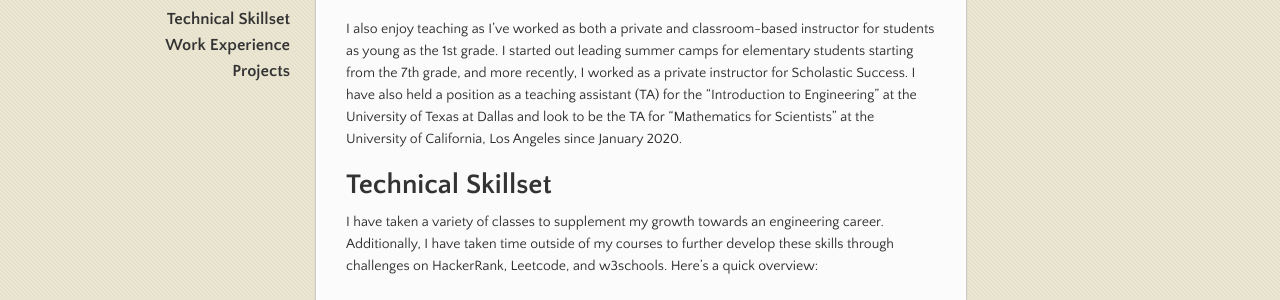
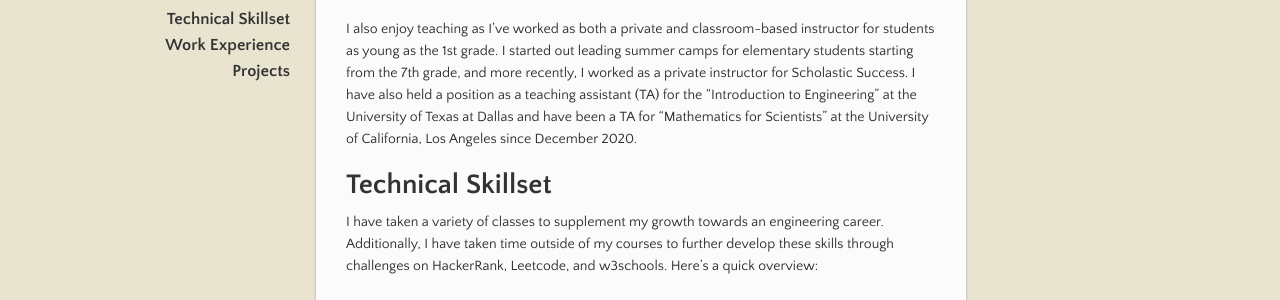
Before and after one commit to mhk150230/Michael-Kim-Bio, a Jekyll site: the page built from index.md, in a window 1280 px wide and 900 px high, scrolled down 1098 px. Shown: the part 239-539 px from the top of the window. Built offline with Jekyll 4.4.1, drawn with Linux system fonts in a browser that asks for light colours.

Commit message:
Update index.md

```diff
--- a/index.md
+++ b/index.md
@@ -32,7 +32,7 @@ Over the past 5 years, I have been blessed to be able to take courses that spark
 
 When I am not on the job, I enjoy keeping an active lifestyle, playing different sports such as basketball, football, and soccer. I love the competition and fully embrace the opportunity to improve every chance I get. I have participated in a handful of basketball tournaments including annual IM brackets for 5v5 and 3v3.
 
-I also enjoy teaching as I’ve worked as both a private and classroom-based instructor for students as young as the 1st grade. I started out leading summer camps for elementary students starting from the 7th grade, and more recently, I worked as a private instructor for Scholastic Success. I have also held a position as a teaching assistant (TA) for the "Introduction to Engineering" at the University of Texas at Dallas and look to be the TA for "Mathematics for Scientists" at the University of California, Los Angeles since January 2020.
+I also enjoy teaching as I’ve worked as both a private and classroom-based instructor for students as young as the 1st grade. I started out leading summer camps for elementary students starting from the 7th grade, and more recently, I worked as a private instructor for Scholastic Success. I have also held a position as a teaching assistant (TA) for the "Introduction to Engineering" at the University of Texas at Dallas and have been a TA for "Mathematics for Scientists" at the University of California, Los Angeles since December 2020.
 
 
 # Technical Skillset
```
